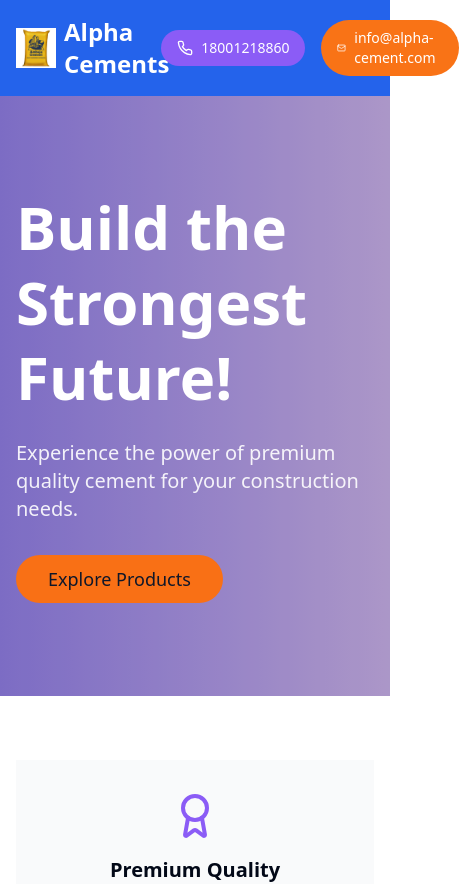
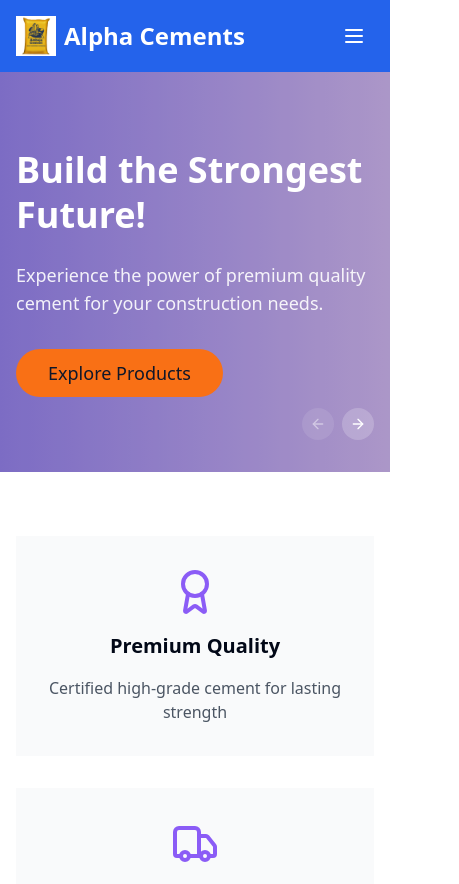
Before and after one commit to ranidev05/bulk-cement-marketplace, a React (Vite) app: page / in a window 390 px wide. Shown: the top 884 px of the page, 459 px wide, since content can reach past the window. Built offline with nearby package versions, Linux system fonts and the light colour scheme.

Commit message:
Make menu and banner responsive
Implement mobile responsiveness for the menu section and create three banner designs that are responsive for both desktop and mobile versions, including functionality for the next button.
[skip gpt_engineer]

```diff
--- a/src/components/layout/Navigation.tsx
+++ b/src/components/layout/Navigation.tsx
@@ -1,4 +1,5 @@
-import { Phone, Mail } from "lucide-react";
+import { Phone, Mail, Menu, X } from "lucide-react";
+import { useState } from "react";
 import {
   NavigationMenu,
   NavigationMenuContent,
@@ -10,15 +11,27 @@ import {
 import { Link } from "react-router-dom";
 
 export const Navigation = () => {
+  const [isMenuOpen, setIsMenuOpen] = useState(false);
+
   return (
     <nav className="bg-primary text-white py-4">
-      <div className="container mx-auto px-4 flex justify-between items-center">
+      <div className="container mx-auto px-4">
+        <div className="flex justify-between items-center">
           <Link to="/" className="flex items-center space-x-2">
             <img src="/lovable-uploads/eb7ac623-38fa-4cb3-ae59-d1dc47dbd81a.png" alt="Logo" className="h-10" />
             <h1 className="text-2xl font-bold">Alpha Cements</h1>
           </Link>
-        <div className="flex items-center space-x-8">
-          <div className="hidden md:flex space-x-6">
+
+          {/* Mobile menu button */}
+          <button
+            className="md:hidden p-2"
+            onClick={() => setIsMenuOpen(!isMenuOpen)}
+          >
+            {isMenuOpen ? <X size={24} /> : <Menu size={24} />}
+          </button>
+
+          <div className={`${isMenuOpen ? 'absolute top-16 left-0 right-0 bg-primary p-4 shadow-lg z-50' : 'hidden'} md:relative md:flex md:items-center md:space-x-8 md:top-0 md:shadow-none md:block`}>
+            <div className="flex flex-col md:flex-row md:space-x-6 space-y-4 md:space-y-0">
               <Link to="/" className="hover:text-gray-200">Home</Link>
               <NavigationMenu>
                 <NavigationMenuList>
@@ -44,26 +57,24 @@ export const Navigation = () => {
               <a href="#about" className="hover:text-gray-200">About Us</a>
               <a href="#contact" className="hover:text-gray-200">Contact</a>
             </div>
-          <ul className="flex items-center space-x-4">
-            <li>
+
+            <div className="flex flex-col md:flex-row items-start md:items-center space-y-4 md:space-y-0 md:space-x-4 mt-4 md:mt-0">
               <a
                 href="tel:18001218860"
-                className="flex items-center gap-2 px-4 py-2 rounded-full bg-[#8B5CF6] hover:bg-[#7C3AED] transition-colors"
+                className="flex items-center gap-2 px-4 py-2 rounded-full bg-[#8B5CF6] hover:bg-[#7C3AED] transition-colors w-full md:w-auto justify-center"
               >
                 <Phone className="h-4 w-4" />
                 <span className="text-sm">18001218860</span>
               </a>
-            </li>
-            <li>
               <a
                 href="mailto:info@alpha-cement.com"
-                className="flex items-center gap-2 px-4 py-2 rounded-full bg-[#F97316] hover:bg-[#EA580C] transition-colors"
+                className="flex items-center gap-2 px-4 py-2 rounded-full bg-[#F97316] hover:bg-[#EA580C] transition-colors w-full md:w-auto justify-center"
               >
                 <Mail className="h-4 w-4" />
                 <span className="text-sm">info@alpha-cement.com</span>
               </a>
-            </li>
-          </ul>
+            </div>
+          </div>
         </div>
       </div>
     </nav>
--- /dev/null
+++ b/src/components/sections/HeroCarousel.tsx
@@ -0,0 +1,62 @@
+import {
+  Carousel,
+  CarouselContent,
+  CarouselItem,
+  CarouselNext,
+  CarouselPrevious,
+} from "@/components/ui/carousel";
+import { Button } from "@/components/ui/button";
+
+const banners = [
+  {
+    title: "Build the Strongest Future!",
+    description: "Experience the power of premium quality cement for your construction needs.",
+    gradient: "from-[#9b87f5] to-[#D6BCFA]",
+    buttonText: "Explore Products"
+  },
+  {
+    title: "Quality That Lasts Forever",
+    description: "Trust in our cement for durable and reliable construction projects.",
+    gradient: "from-[#F97316] to-[#FDBA74]",
+    buttonText: "Get a Quote"
+  },
+  {
+    title: "Building Dreams Together",
+    description: "Partner with us for all your construction material needs.",
+    gradient: "from-[#2563EB] to-[#93C5FD]",
+    buttonText: "Contact Us"
+  }
+];
+
+export const HeroCarousel = () => {
+  return (
+    <Carousel className="relative w-full">
+      <CarouselContent>
+        {banners.map((banner, index) => (
+          <CarouselItem key={index}>
+            <div className={`relative h-[400px] md:h-[600px] bg-gradient-to-r ${banner.gradient}`}>
+              <div className="absolute inset-0 bg-black/20" />
+              <div className="container mx-auto px-4 h-full flex items-center relative z-10">
+                <div className="text-white max-w-2xl animate-fade-in text-left">
+                  <h1 className="text-4xl md:text-6xl font-bold mb-6 leading-tight">{banner.title}</h1>
+                  <p className="text-lg md:text-xl mb-8 opacity-90">{banner.description}</p>
+                  <Button
+                    variant="secondary"
+                    size="lg"
+                    className="rounded-full text-lg px-8 py-6 hover:scale-105 transition-transform"
+                  >
+                    {banner.buttonText}
+                  </Button>
+                </div>
+              </div>
+            </div>
+          </CarouselItem>
+        ))}
+      </CarouselContent>
+      <div className="absolute z-20 flex gap-2 bottom-4 right-4">
+        <CarouselPrevious className="relative static bg-white/20 hover:bg-white/40 text-white border-none" />
+        <CarouselNext className="relative static bg-white/20 hover:bg-white/40 text-white border-none" />
+      </div>
+    </Carousel>
+  );
+};
--- a/src/pages/Index.tsx
+++ b/src/pages/Index.tsx
@@ -1,7 +1,7 @@
 import { Navigation } from "@/components/layout/Navigation";
 import { Footer } from "@/components/layout/Footer";
 import { Banner } from "@/components/Banner";
-import { HeroSection } from "@/components/sections/HeroSection";
+import { HeroCarousel } from "@/components/sections/HeroCarousel";
 import { FeaturesSection } from "@/components/sections/FeaturesSection";
 import { AboutSection } from "@/components/sections/AboutSection";
 import { ProductsSection } from "@/components/sections/ProductsSection";
@@ -87,7 +87,7 @@ const Index = () => {
   return (
     <div className="min-h-screen bg-gray-50">
       <Navigation />
-      <HeroSection />
+      <HeroCarousel />
       <FeaturesSection />
       <Banner />
       <ProductsSection />
```
Lines whose indentation alone changed are shown as unchanged.
